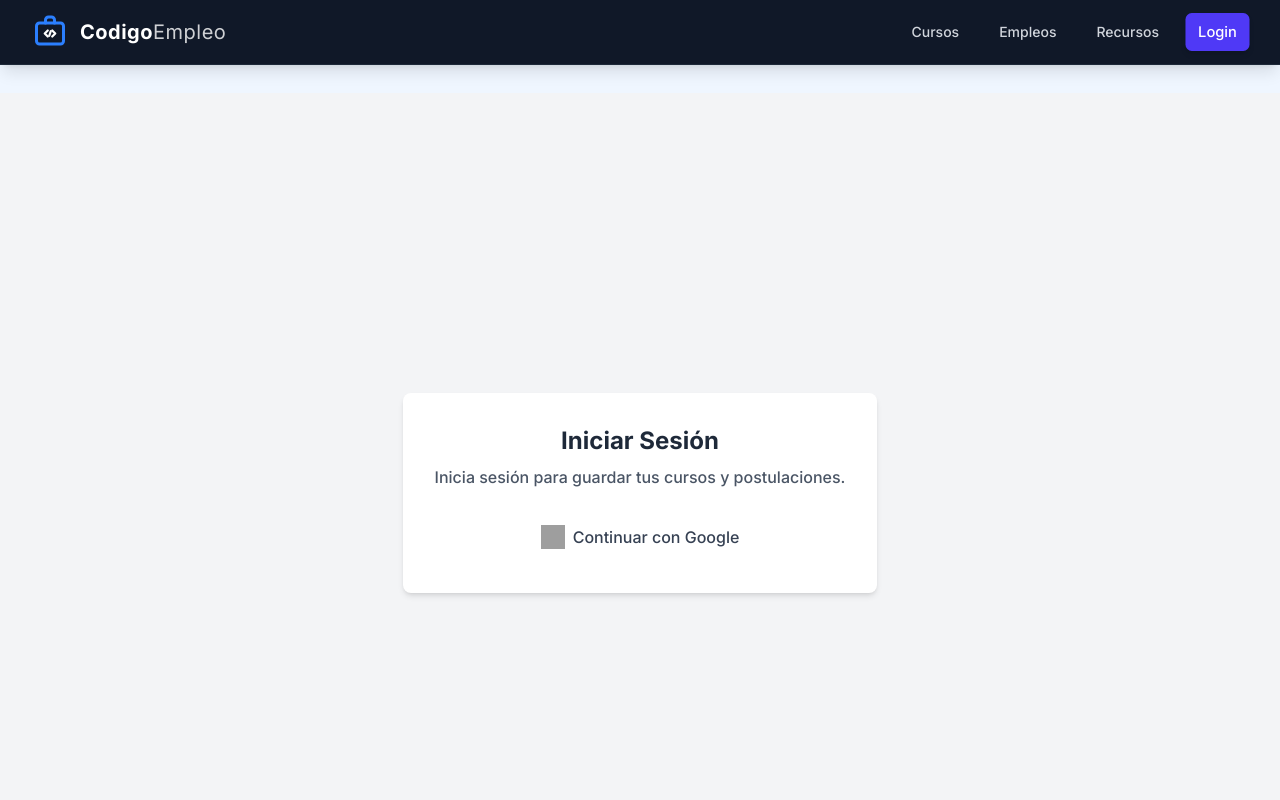
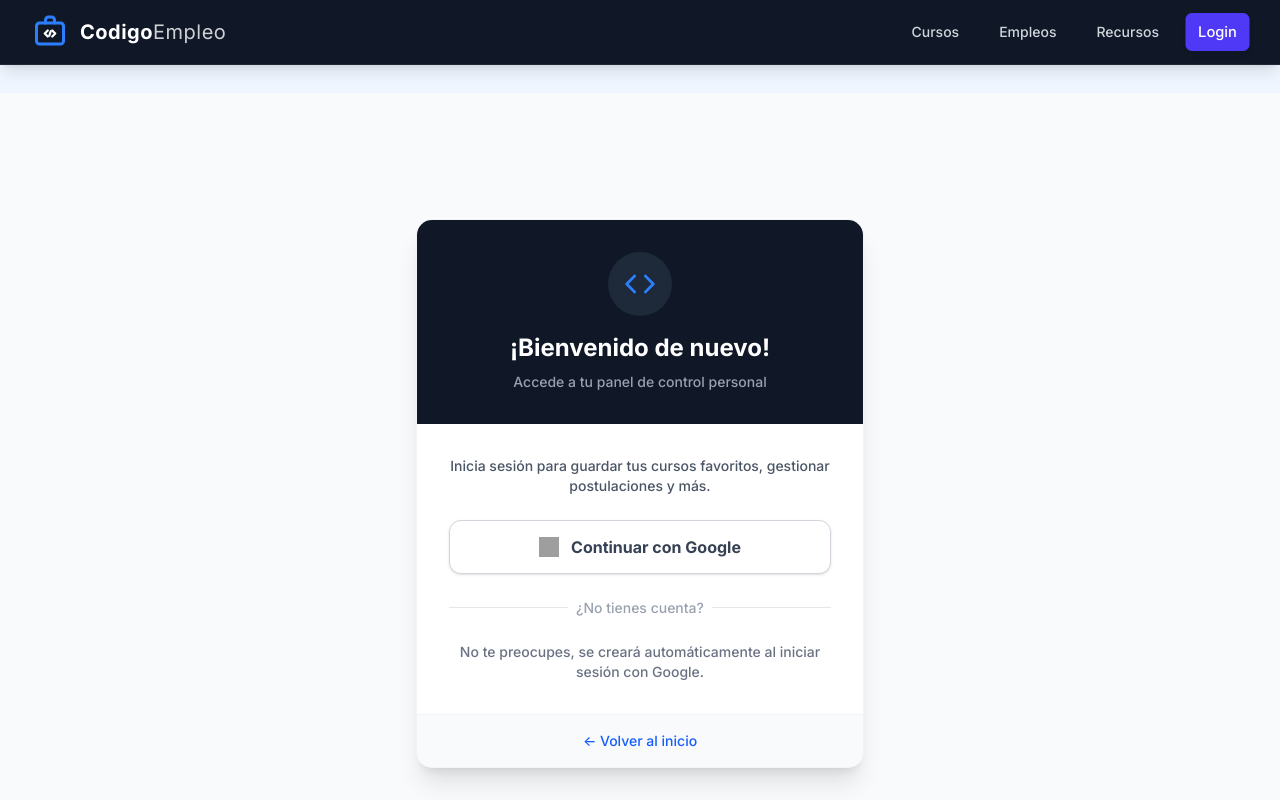
Before and after one commit to CristianAlarconDev/CodigoEmpleoV2, a React (Vite) app: page /login in a window 1280 px wide. Shown: the top 800 px of the page. Built offline with nearby package versions, Linux system fonts and the light colour scheme; no server answers; grey boxes are pictures that could not be loaded.

Commit message:
correccion de color y se le da formato tarjeta con estilos ismilar al de la pagina

```diff
--- a/src/pages/LoginPage.jsx
+++ b/src/pages/LoginPage.jsx
@@ -1,53 +1,80 @@
 import React from 'react'
 import { signInWithPopup } from "firebase/auth";
 import { autenticacion, googleProvider } from '../config/firebase';
-import { useNavigate } from 'react-router-dom';
-
+import { useNavigate, Link } from 'react-router-dom';
+import { Code, LogIn } from 'lucide-react'; // Importamos iconos
 
 const LoginPage = () => {
-    const navigate =useNavigate()
+    const navigate = useNavigate();
 
     const handleGoogleLogin = async () => {
-    try {
-        // eslint-disable-next-line no-unused-vars
-        const result =await signInWithPopup(autenticacion, googleProvider);
-        /*
-        console.log("Usuario logueado!");
-        console.log("Nombre:", result.user.displayName);
-        console.log("Email:", result.user.email);
-        console.log("Foto URL:", result.user.photoURL);
-        console.log("UID:", result.user.uid); */
-        console.log("Login exitoso con Google")
-        navigate('/perfil');
+        try {
+            await signInWithPopup(autenticacion, googleProvider);
+            console.log("Login exitoso");
+            navigate('/perfil');
         } catch (error) {
-        // manejar errores aca:
-        console.error("Error durante el inicio de sesión:", error.message);
-    }
+            console.error("Error en login:", error.message);
+        }
     };
 
     return (
-        <section className="flex flex-col items-center justify-center min-h-screen bg-gray-100">
-            <section className="bg-white p-8 rounded-lg shadow-md text-center">
+        <div className="min-h-screen flex items-center justify-center bg-gray-50 px-4">
 
-            {/* texto */}
-            <section className="mb-6">
-                <h2 className="text-2xl font-bold text-gray-800 mb-2">Iniciar Sesión</h2>
-                <p className="text-gray-600">Inicia sesión para guardar tus cursos y postulaciones.</p>
-            </section>
+            {/* Tarjeta Principal */}
+            <div className="max-w-md w-full bg-white rounded-2xl shadow-xl overflow-hidden border border-gray-100">
 
-            {/* boton, cambiar estilos luego */}
-            <section>
-            <button type='button' onClick={handleGoogleLogin}
-                className="flex items-center gap-2 mx-auto px-6 py-3 bg-white rounded-lg
-                text-gray-700 font-medium hover:bg-gray-50">
-                <img src="https://www.svgrepo.com/show/475656/google-color.svg" className="w-6 h-6" alt="Google logo" />
-                Continuar con Google
-            </button>
-            </section>
-            </section>
-        </section>
+                {/* Cabecera Azul */}
+                <div className="bg-gray-900 p-8 text-center">
+                    <div className="mx-auto bg-gray-800 w-16 h-16 rounded-full flex items-center justify-center mb-4">
+                        <Code className="text-blue-500" size={32} />
+                    </div>
+                    <h2 className="text-2xl font-bold text-white mb-2">¡Bienvenido de nuevo!</h2>
+                    <p className="text-gray-400 text-sm">Accede a tu panel de control personal</p>
+                </div>
 
+                {/* Cuerpo del Login */}
+                <div className="p-8">
+                    <div className="mb-6 text-center">
+                        <p className="text-gray-600 mb-6 text-sm">
+                            Inicia sesión para guardar tus cursos favoritos, gestionar postulaciones y más.
+                        </p>
+
+                        {/* Botón Google Mejorado */}
+                        <button
+                            type='button'
+                            onClick={handleGoogleLogin}
+                            className="w-full flex items-center justify-center gap-3 px-6 py-3.5 bg-white border border-gray-300 rounded-xl text-gray-700 font-semibold hover:bg-gray-50 hover:border-blue-400 transition-all shadow-sm hover:shadow-md group"
+                        >
+                            <img src="https://www.svgrepo.com/show/475656/google-color.svg" className="w-5 h-5 group-hover:scale-110 transition-transform" alt="Google" />
+                            <span>Continuar con Google</span>
+                        </button>
+                    </div>
+
+                    {/* Separador */}
+                    <div className="relative mb-6">
+                        <div className="absolute inset-0 flex items-center">
+                            <div className="w-full border-t border-gray-200"></div>
+                        </div>
+                        <div className="relative flex justify-center text-sm">
+                            <span className="px-2 bg-white text-gray-400">¿No tienes cuenta?</span>
+                        </div>
+                    </div>
+
+                    <p className="text-center text-sm text-gray-500">
+                        No te preocupes, se creará automáticamente al iniciar sesión con Google.
+                    </p>
+                </div>
+
+                {/* Footer Tarjeta */}
+                <div className="bg-gray-50 p-4 text-center border-t border-gray-100">
+                    <Link to="/" className="text-sm text-blue-600 hover:text-blue-800 font-medium flex items-center justify-center gap-1">
+                        &larr; Volver al inicio
+                    </Link>
+                </div>
+            </div>
+
+        </div>
     )
 }
 
-export default LoginPage
+export default LoginPage;
```
